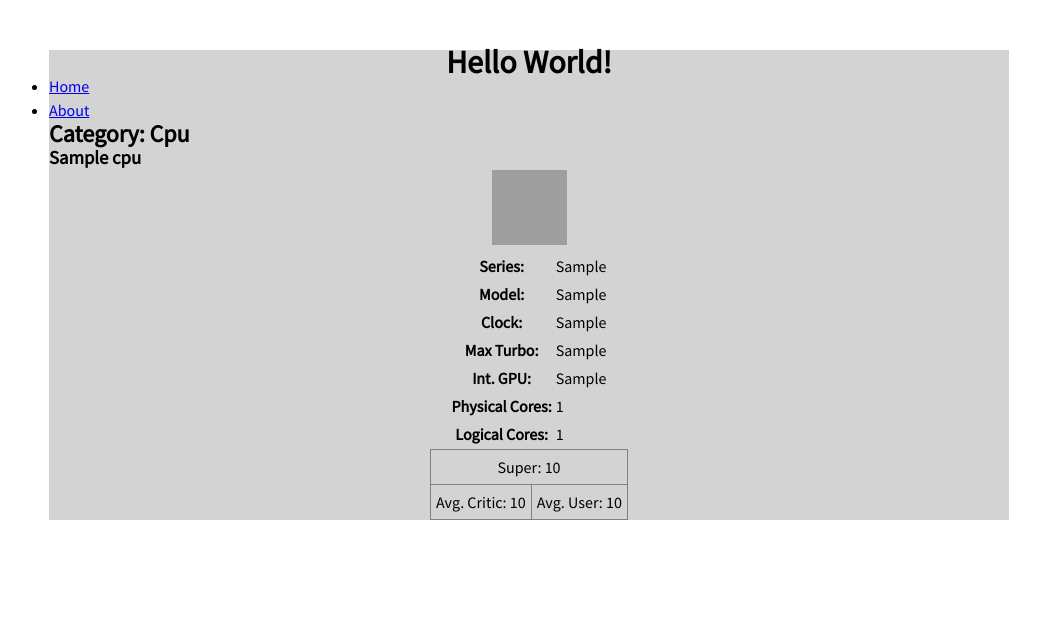
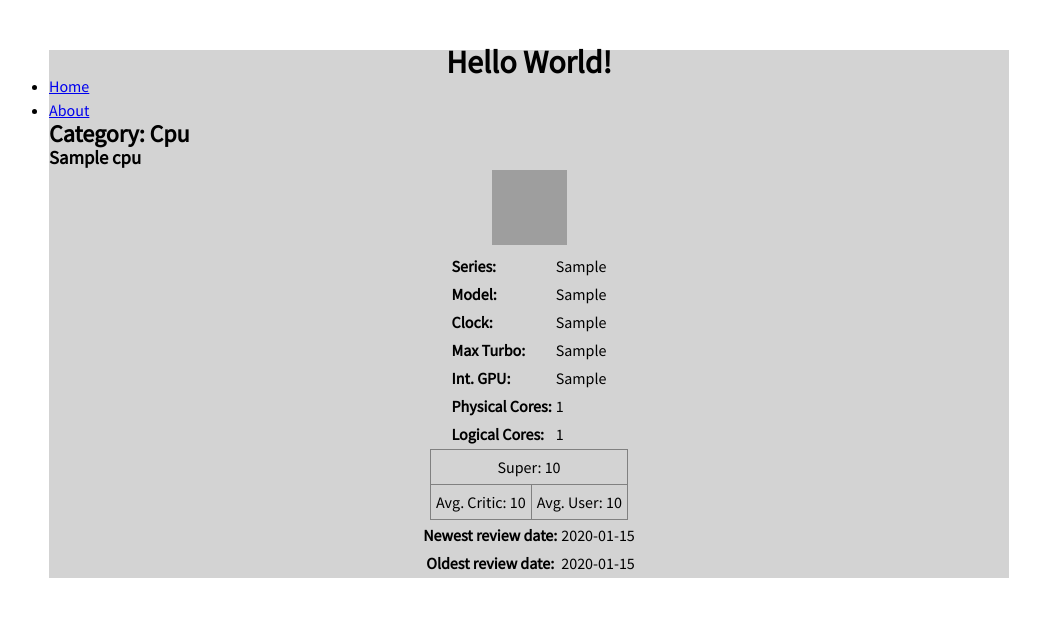
Before and after one commit to SW7-2016/Presentation, a Flask app: page /category/cpu/1 in a window 1280 px wide. Shown: the top 617 px of the page, without its empty margins (111-1151 px from the left). Run offline with Flask 2, Linux system fonts and the light colour scheme; tables that the repository leaves empty hold one stand-in row (values such as "Sample post"); some web fonts are replaced; grey boxes are pictures that could not be loaded.

Commit message:
Updated css and addede review dates to single product

```diff
--- a/website/static/style.css
+++ b/website/static/style.css
@@ -67,7 +67,16 @@ body {
   color: #000;
 }
 
-/* single_product.html score tables */
+/* single_product.html specification table */
+.specifications th {
+  text-align: left;
+}
+
+.specifications td {
+  text-align: left;
+}
+
+/* single_product.html score table */
 .scores {
   border-spacing: 0.5rem;
   border-collapse: collapse;
--- a/website/templates/list_products.html
+++ b/website/templates/list_products.html
@@ -2,20 +2,20 @@
 {% block content %}
 <center>
     <form action="">
-        Number of products:
+        # of products:
         <select name="show" onchange="this.form.submit();">
           <option value="10" {% if show == "10" %} selected="selected"{% endif %}>10</option>
           <option value="20" {% if show == "20" %} selected="selected"{% endif %}>20</option>
           <option value="50" {% if show == "50" %} selected="selected"{% endif %}>50</option>
           <option value="100" {% if show == "100" %} selected="selected"{% endif %}>100</option>
         </select>
-
+        Order by:
         <select name="orderby" onchange="this.form.submit();">
           <option value="superscore" {% if orderby == "superscore" %} selected="selected"{% endif %}>Super Score</option>
           <option value="name" {% if orderby =="name" %} selected="selected"{% endif %}>Name</option>
           <option value="newest_review_date" {% if orderby == "newest_review_date" %} selected="selected"{% endif %}>Newest Review Date</option>
         </select>
-
+        Order:
         <label>
           <input type="radio" name="order" value="desc" onChange="this.form.submit();" {% if order  == "desc" %}checked="checked"{% endif %}/> Desc
         </label>
--- a/website/templates/single_product.html
+++ b/website/templates/single_product.html
@@ -69,6 +69,15 @@
             <td>Avg. User: {{ product.avg_user_score }}</td>
         </tr>
     </table>
+    <table class="review_dates">
+      <tr>
+        <th>Newest review date:</th>
+        <td>{{ product.newest_review_date }}</td>
+      </tr>
+      <tr>
+        <th>Oldest review date:</th>
+        <td>{{ product.oldest_review_date }}</td>
+      </tr>
 </center>
 
 {% endblock %}
```
